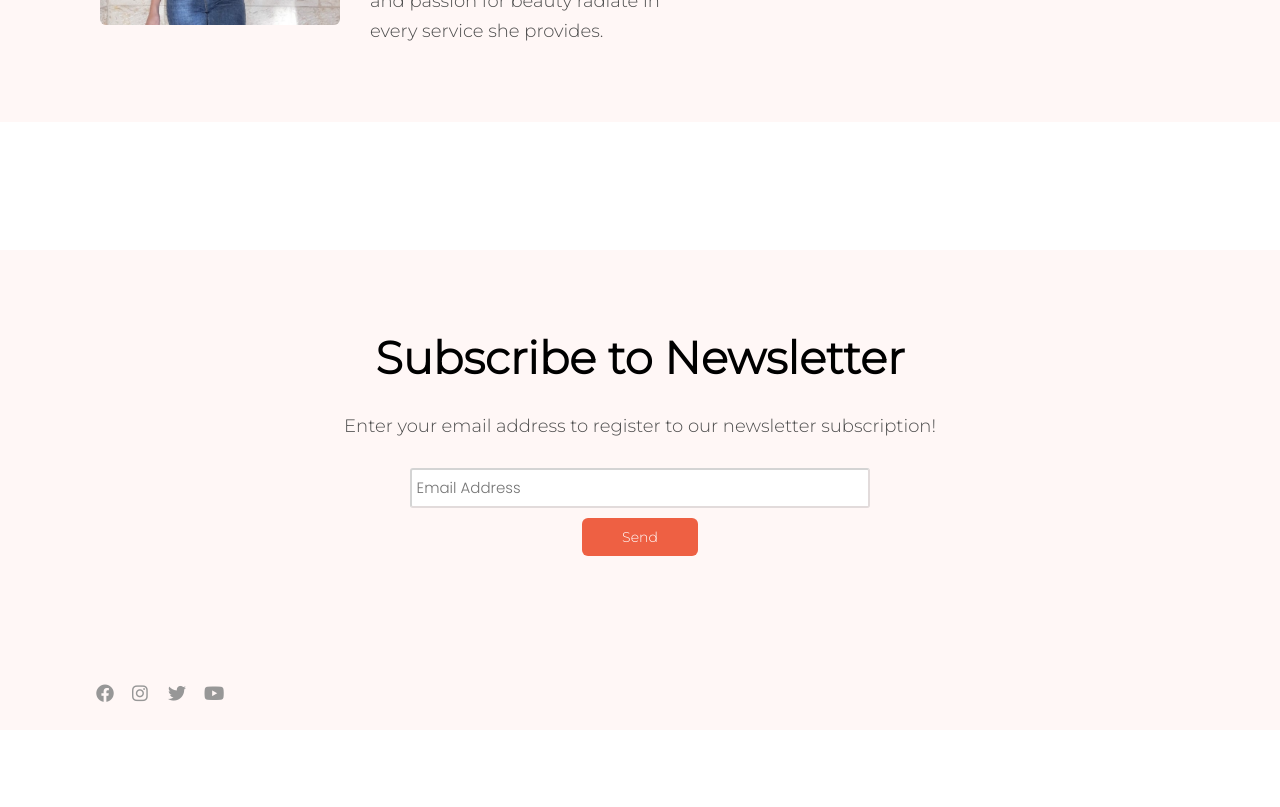
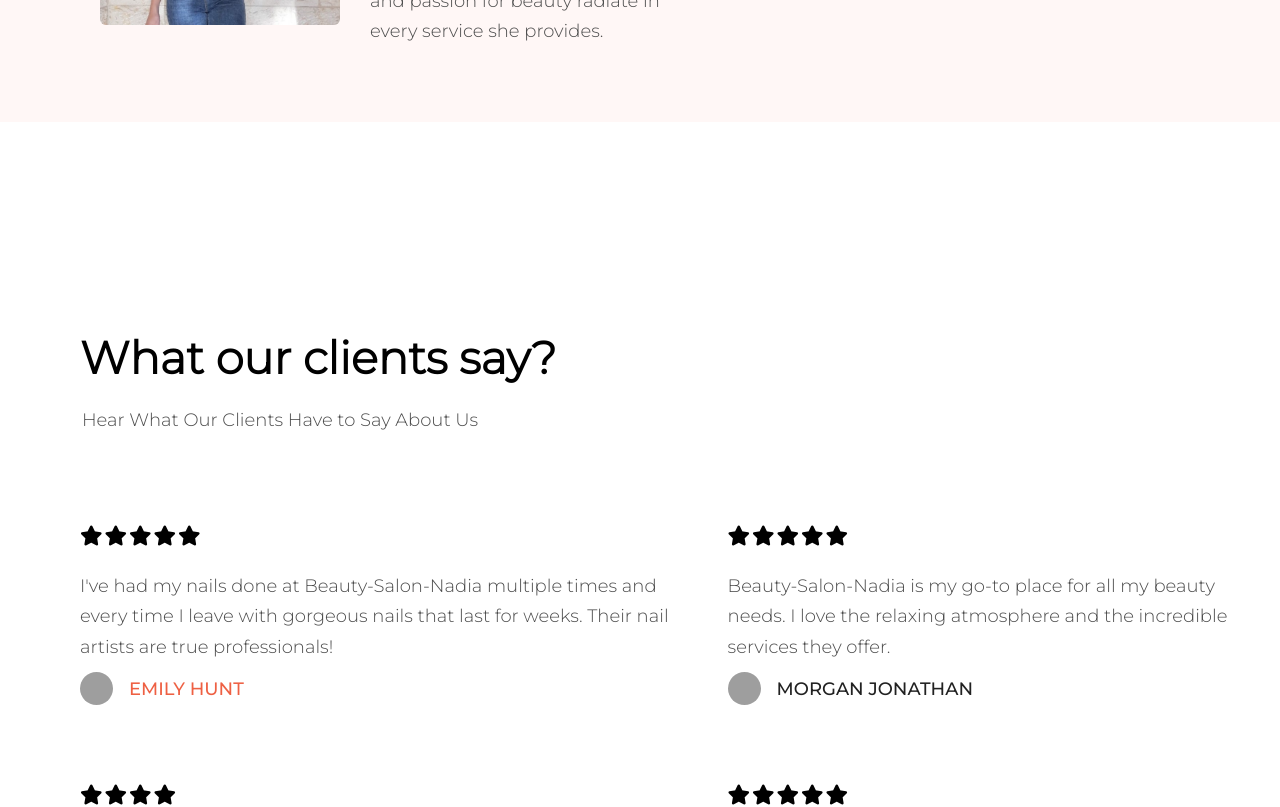
Before and after one commit to nadiahosisy/Beauty-Salon, a React (Vite) app: page /About in a window 1280 px wide. Shown: the part 1120-1927 px from the top of the page. Before the commit the page ends 1850 px from the top, so only its background shows below. Built offline with nearby package versions, Linux system fonts and the light colour scheme; grey boxes are pictures that could not be loaded.

Commit message:
added Client component to About page

```diff
--- a/src/pages/About.jsx
+++ b/src/pages/About.jsx
@@ -1,5 +1,6 @@
 import React from "react";
 import { OurTeam } from "../components";
+import Clients from "../components/services-components/Clients";
 
 const About = () => {
   return (
@@ -30,6 +31,7 @@
         </div>
       </div>
       <OurTeam />
+      <Clients />
     </div>
   );
 };
```
